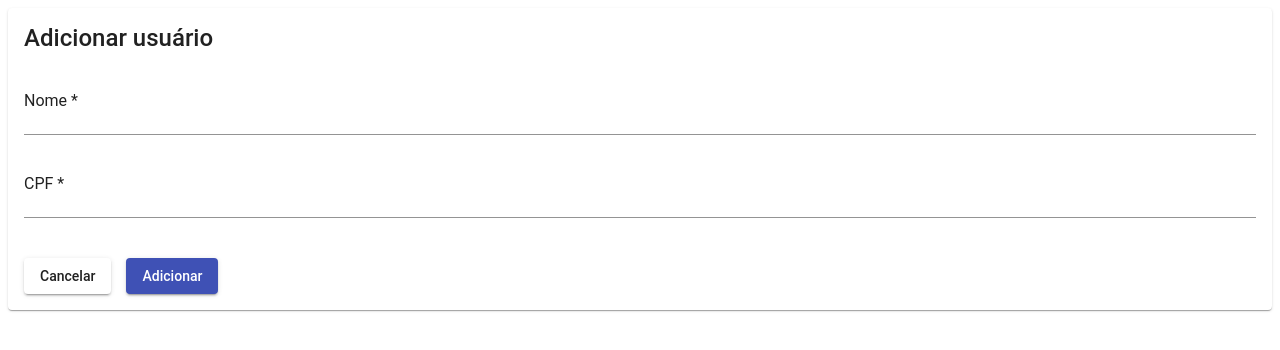
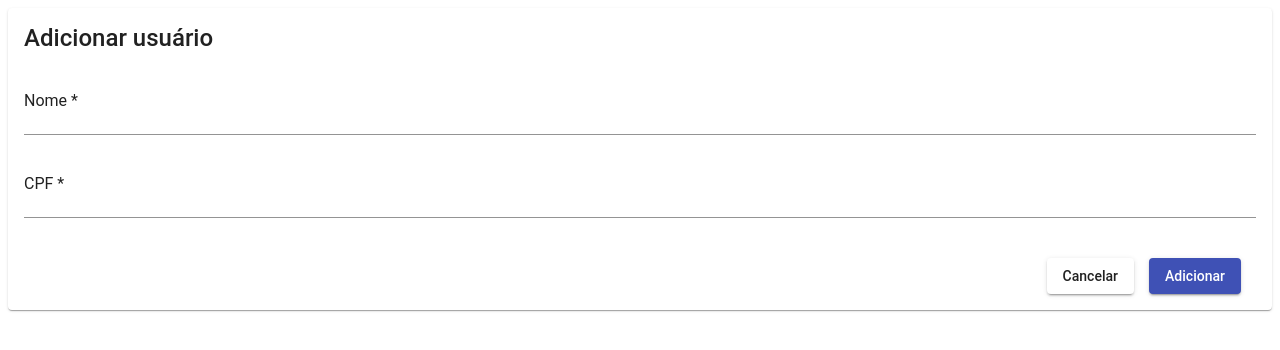
Before and after one commit to karlosdaniel451/ambientacao, an Angular app in the folder frontend/: page /cria-pessoa in a window 1280 px wide. Shown: the top 350 px of the page. Built offline with nearby package versions, Linux system fonts and the light colour scheme.

Commit message:
Estilizado a página adicionar pessoa

```diff
--- a/frontend/src/app/component/criar-pessoa/criar-pessoa.component.html
+++ b/frontend/src/app/component/criar-pessoa/criar-pessoa.component.html
@@ -10,6 +10,8 @@
       <input matInput type="text" [(ngModel)]="pessoa.cpf" name="cpf">
     </mat-form-field>
   </form>
-  <button mat-raised-button routerLink="/listar-pessoa">Cancelar</button>
-  <button mat-raised-button color="primary" type="submit" (click)="criarPessoa()">Adicionar</button>
+  <div class="butoes">
+    <button mat-raised-button routerLink="/listar-pessoa">Cancelar</button>
+    <button mat-raised-button color="primary" type="submit" (click)="criarPessoa()">Adicionar</button>
+  </div>
 </mat-card>
--- a/frontend/src/app/component/criar-pessoa/criar-pessoa.component.scss
+++ b/frontend/src/app/component/criar-pessoa/criar-pessoa.component.scss
@@ -4,6 +4,11 @@ form {
   margin-top: 20px;
 }
 
+.butoes {
+  justify-content: flex-end;
+  display: flex;
+}
+
 button {
   margin: 20px 15px 0px 0px;
 }
```
